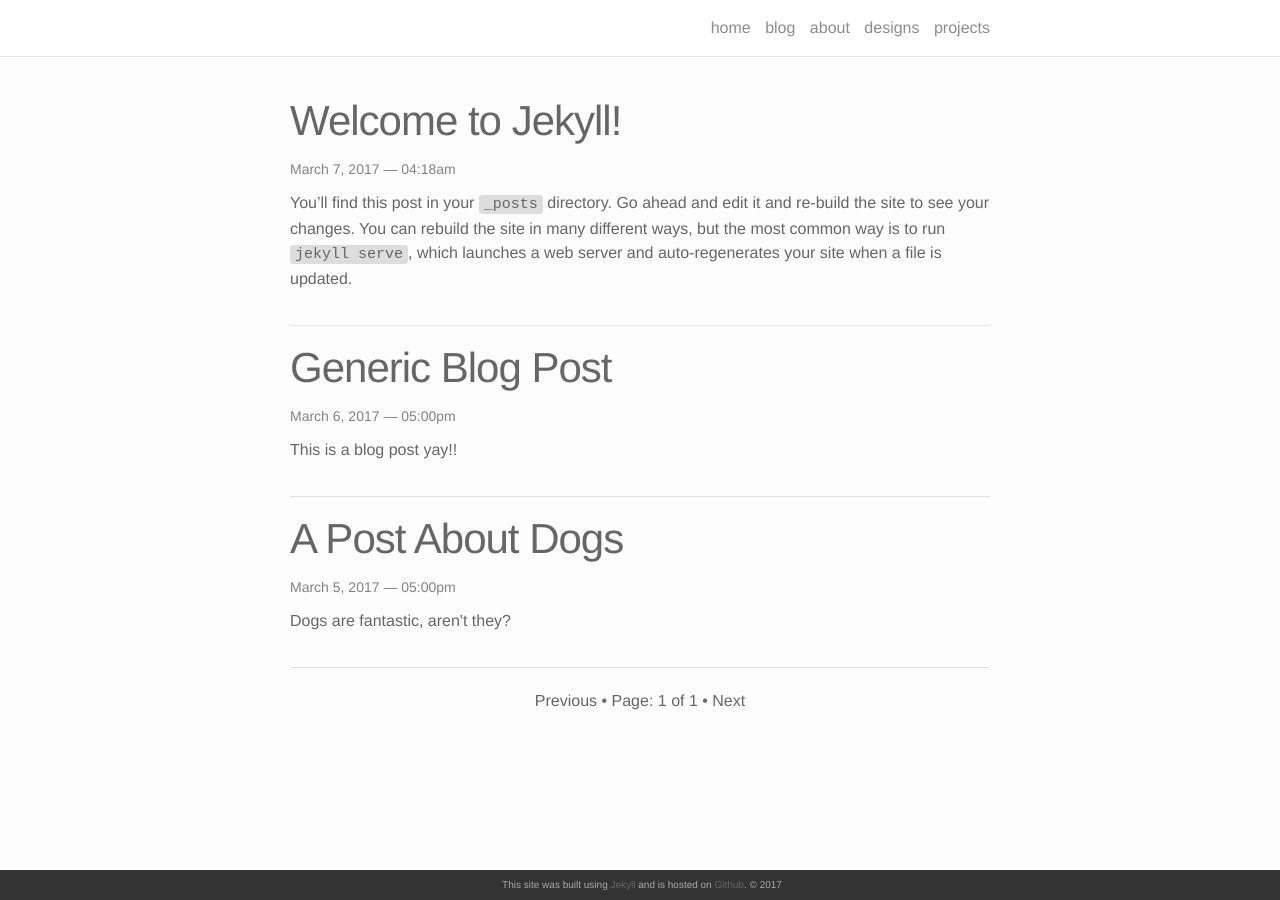
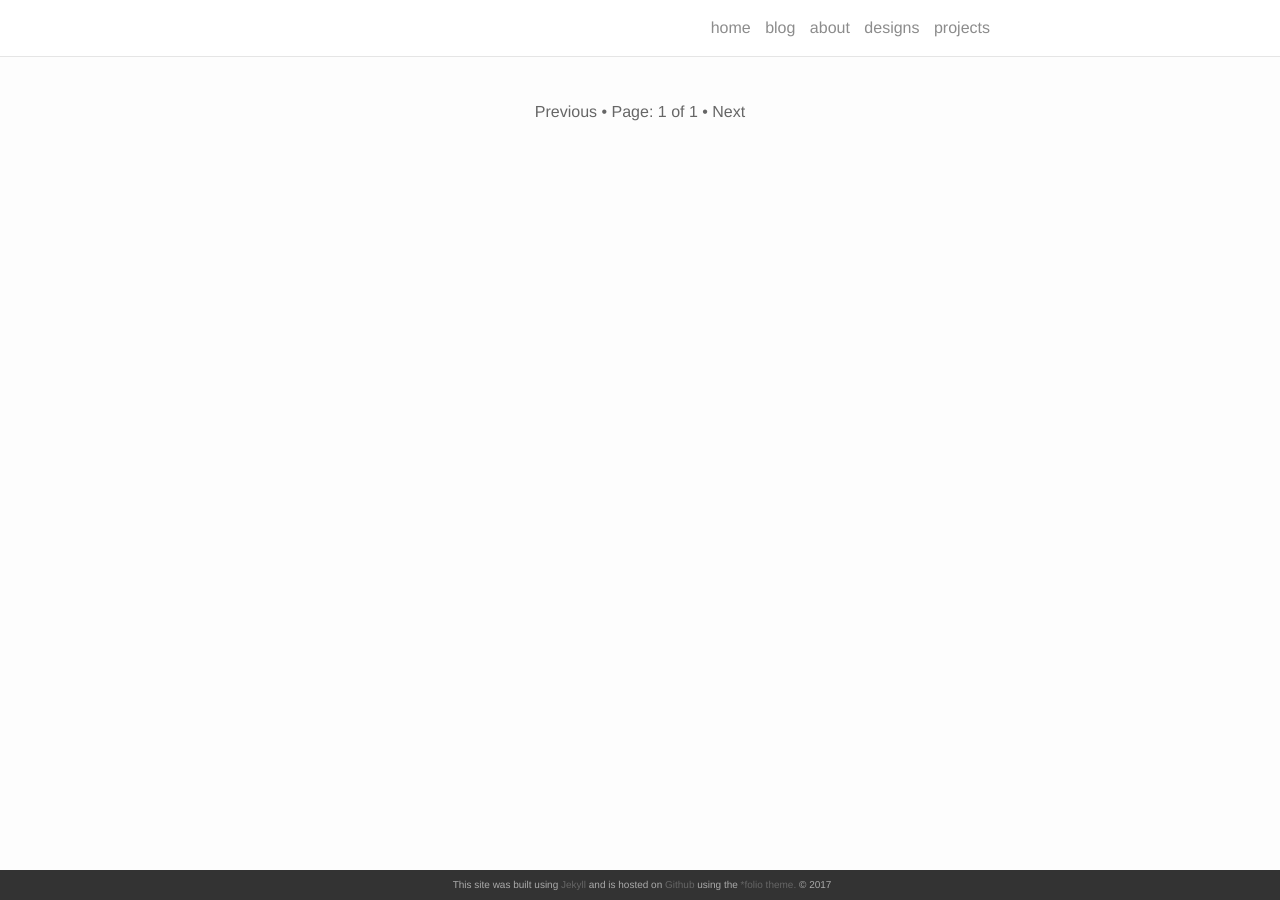
Before and after one commit to gh0staria/gh0staria.github.io, a Jekyll site: the page built from blog/index.html, in a window 1280 px wide. Built offline with Jekyll 4.4.1, drawn with Linux system fonts in a browser that asks for light colours; nearby versions of some CDN libraries; the list of posts is cut into pages by our own code.

Commit message:
Remove placeholder posts, small style changes

```diff
--- a/_config.yml
+++ b/_config.yml
@@ -15,7 +15,7 @@
 # in the templates via {{ site.myvariable }}.
 title: lizgw
 description: > # this means to ignore newlines until "baseurl:"
-  The personal site of Liz Wigglesworth. ♥
+  Liz Wigglesworth's website.
 baseurl: "" # the subpath of your site, e.g. /blog
 url: "http://lizgw.github.io/" # the base hostname & protocol for your site, e.g. http://example.com
 twitter_username: lizgwigg
--- a/_includes/footer.html
+++ b/_includes/footer.html
@@ -1,7 +1,7 @@
 <footer class="site-footer">
 
   <div class="wrapper">
-  	<p>This site was built using <a href="http://jekyllrb.com" target="_blank">Jekyll</a> and is hosted on <a href="https://github.com" target="_blank">Github</a>. &#169; 2017</p>
+  	<p>This site was built using <a href="http://jekyllrb.com" target="_blank">Jekyll</a> and is hosted on <a href="https://github.com" target="_blank">Github</a> using the <a href="https://github.com/bogoli/-folio">*folio theme.</a> &#169; 2017</p>
   </div>
 
 </footer>
--- a/_posts/2016-03-07-a-post-about-dogs.html
+++ /dev/null
@@ -1,12 +0,0 @@
----
-layout: post
-title: "A Post About Dogs"
-date: 2017-03-05 11:00:00 -0600
----
-<p>Dogs are fantastic, aren't they?</p>
-
-<p>Lorem ipsum dolor sit amet, consectetur adipiscing elit. Et quae per vim oblatum stuprum volontaria morte lueret inventa est et qui interficeret filiam, ne stupraretur. Tenesne igitur, inquam, Hieronymus Rhodius quid dicat esse summum bonum, quo putet omnia referri oportere? Praeterea et appetendi et refugiendi et omnino rerum gerendarum initia proficiscuntur aut a voluptate aut a dolore. Quae hic rei publicae vulnera inponebat, eadem ille sanabat. Duo Reges: constructio interrete. Nec vero hoc oratione solum, sed multo magis vita et factis et moribus comprobavit. Erat enim res aperta. In primo enim ortu inest teneritas ac mollitia quaedam, ut nec res videre optimas nec agere possint. Qui cum praetor quaestionem inter sicarios exercuisset, ita aperte cepit pecunias ob rem iudicandam, ut anno proximo P. Morbo gravissimo affectus, exul, orbus, egens, torqueatur eculeo: quem hunc appellas, Zeno? Ne tum quidem te respicies et cogitabis sibi quemque natum esse et suis voluptatibus? Dempta enim aeternitate nihilo beatior Iuppiter quam Epicurus; </p>
-
-<p>Memini vero, inquam; Non potes, nisi retexueris illa. Ex quo illud efficitur, qui bene cenent omnis libenter cenare, qui libenter, non continuo bene. Facile est hoc cernere in primis puerorum aetatulis. Videmus in quodam volucrium genere non nulla indicia pietatis, cognitionem, memoriam, in multis etiam desideria videmus. Quaero igitur, quo modo hae tantae commendationes a natura profectae subito a sapientia relictae sint. Si autem id non concedatur, non continuo vita beata tollitur. Est autem eius generis actio quoque quaedam, et quidem talis, ut ratio postulet agere aliquid et facere eorum. Tamen aberramus a proposito, et, ne longius, prorsus, inquam, Piso, si ista mala sunt, placet. Et si in ipsa gubernatione neglegentia est navis eversa, maius est peccatum in auro quam in palea. </p>
-
-<p>Itaque quantum adiit periculum! ad honestatem enim illum omnem conatum suum referebat, non ad voluptatem. Quid affers, cur Thorius, cur Caius Postumius, cur omnium horum magister, Orata, non iucundissime vixerit? Quo studio cum satiari non possint, omnium ceterarum rerum obliti níhil abiectum, nihil humile cogitant; Aliis esse maiora, illud dubium, ad id, quod summum bonum dicitis, ecquaenam possit fieri accessio. Videamus igitur sententias eorum, tum ad verba redeamus. Confecta res esset. </p>
--- a/_posts/2017-03-06-generic-blog-post.html
+++ /dev/null
@@ -1,12 +0,0 @@
----
-layout: post
-title: "Generic Blog Post"
-date: 2017-03-06 11:00:00 -0600
----
-<p>This is a blog post yay!!</p>
-
-<p>Lorem ipsum dolor sit amet, consectetur adipiscing elit. Et quae per vim oblatum stuprum volontaria morte lueret inventa est et qui interficeret filiam, ne stupraretur. Tenesne igitur, inquam, Hieronymus Rhodius quid dicat esse summum bonum, quo putet omnia referri oportere? Praeterea et appetendi et refugiendi et omnino rerum gerendarum initia proficiscuntur aut a voluptate aut a dolore. Quae hic rei publicae vulnera inponebat, eadem ille sanabat. Duo Reges: constructio interrete. Nec vero hoc oratione solum, sed multo magis vita et factis et moribus comprobavit. Erat enim res aperta. In primo enim ortu inest teneritas ac mollitia quaedam, ut nec res videre optimas nec agere possint. Qui cum praetor quaestionem inter sicarios exercuisset, ita aperte cepit pecunias ob rem iudicandam, ut anno proximo P. Morbo gravissimo affectus, exul, orbus, egens, torqueatur eculeo: quem hunc appellas, Zeno? Ne tum quidem te respicies et cogitabis sibi quemque natum esse et suis voluptatibus? Dempta enim aeternitate nihilo beatior Iuppiter quam Epicurus; </p>
-
-<p>Memini vero, inquam; Non potes, nisi retexueris illa. Ex quo illud efficitur, qui bene cenent omnis libenter cenare, qui libenter, non continuo bene. Facile est hoc cernere in primis puerorum aetatulis. Videmus in quodam volucrium genere non nulla indicia pietatis, cognitionem, memoriam, in multis etiam desideria videmus. Quaero igitur, quo modo hae tantae commendationes a natura profectae subito a sapientia relictae sint. Si autem id non concedatur, non continuo vita beata tollitur. Est autem eius generis actio quoque quaedam, et quidem talis, ut ratio postulet agere aliquid et facere eorum. Tamen aberramus a proposito, et, ne longius, prorsus, inquam, Piso, si ista mala sunt, placet. Et si in ipsa gubernatione neglegentia est navis eversa, maius est peccatum in auro quam in palea. </p>
-
-<p>Itaque quantum adiit periculum! ad honestatem enim illum omnem conatum suum referebat, non ad voluptatem. Quid affers, cur Thorius, cur Caius Postumius, cur omnium horum magister, Orata, non iucundissime vixerit? Quo studio cum satiari non possint, omnium ceterarum rerum obliti níhil abiectum, nihil humile cogitant; Aliis esse maiora, illud dubium, ad id, quod summum bonum dicitis, ecquaenam possit fieri accessio. Videamus igitur sententias eorum, tum ad verba redeamus. Confecta res esset. </p>
--- a/_posts/2017-03-06-welcome-to-jekyll.markdown
+++ /dev/null
@@ -1,25 +0,0 @@
----
-layout: post
-title:  "Welcome to Jekyll!"
-date:   2017-03-06 22:18:24 -0600
-categories: jekyll update
----
-You’ll find this post in your `_posts` directory. Go ahead and edit it and re-build the site to see your changes. You can rebuild the site in many different ways, but the most common way is to run `jekyll serve`, which launches a web server and auto-regenerates your site when a file is updated.
-
-To add new posts, simply add a file in the `_posts` directory that follows the convention `YYYY-MM-DD-name-of-post.ext` and includes the necessary front matter. Take a look at the source for this post to get an idea about how it works.
-
-Jekyll also offers powerful support for code snippets:
-
-{% highlight ruby %}
-def print_hi(name)
-  puts "Hi, #{name}"
-end
-print_hi('Tom')
-#=> prints 'Hi, Tom' to STDOUT.
-{% endhighlight %}
-
-Check out the [Jekyll docs][jekyll-docs] for more info on how to get the most out of Jekyll. File all bugs/feature requests at [Jekyll’s GitHub repo][jekyll-gh]. If you have questions, you can ask them on [Jekyll Talk][jekyll-talk].
-
-[jekyll-docs]: https://jekyllrb.com/docs/home
-[jekyll-gh]:   https://github.com/jekyll/jekyll
-[jekyll-talk]: https://talk.jekyllrb.com/
--- a/blog/index.html
+++ b/blog/index.html
@@ -2,6 +2,7 @@
 layout: default
 ---
 <ul class="post-list">
+    {% if paginator.posts %}
         {% for post in paginator.posts %}
           <li>
             <h2><a class="post-title" href="{{ post.url | prepend: site.baseurl }}">{{ post.title }}</a></h2>
@@ -11,6 +12,9 @@ layout: default
             <hr/>
           </li>
         {% endfor %}
+    {% else %}
+        <li>There are no posts to show yet!</li>
+    {% endif %}
 </ul>
 
 <div class="pagination">
```
Lines whose indentation alone changed are shown as unchanged.
